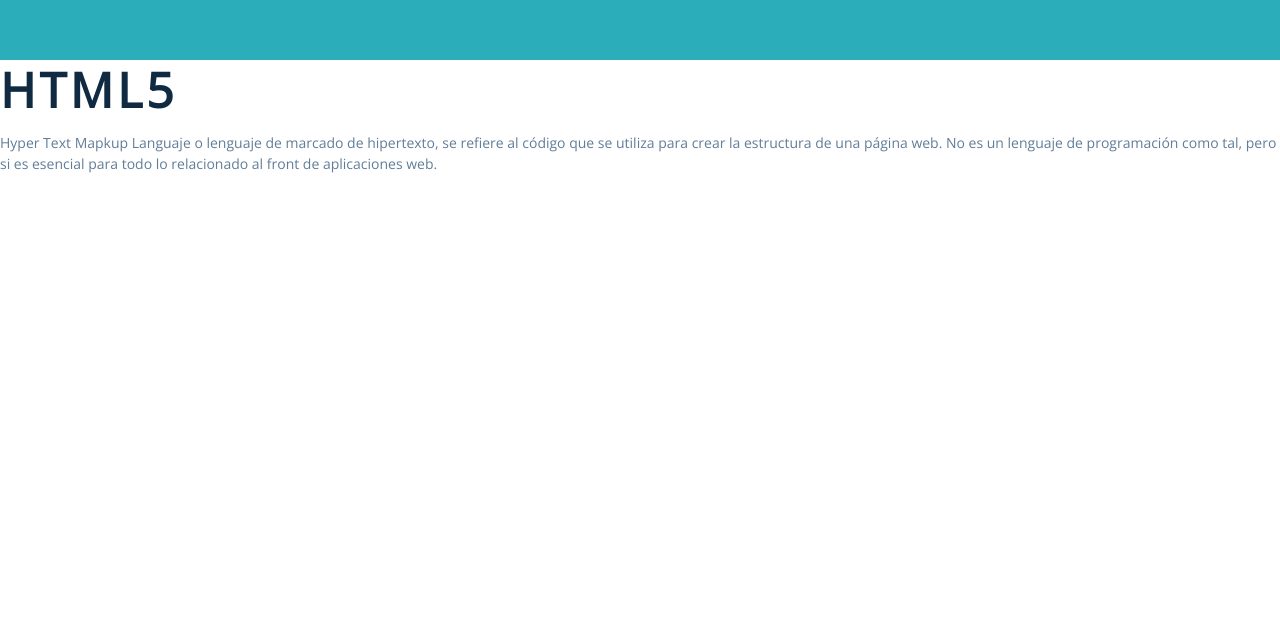
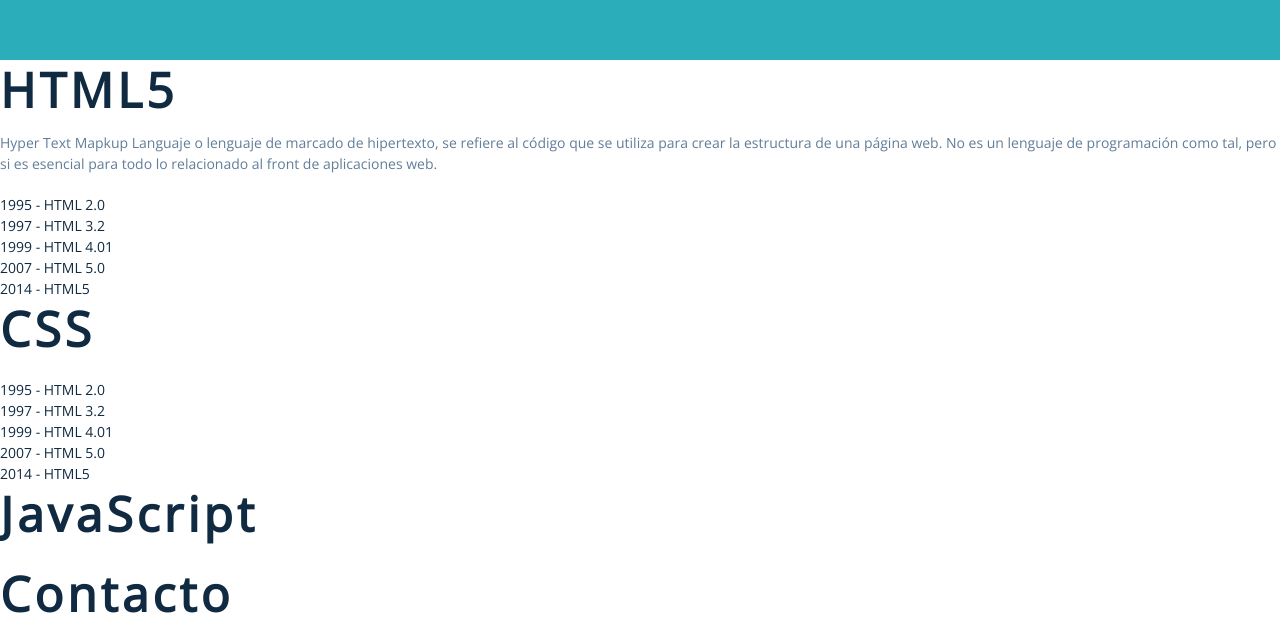
Before and after one commit to soyandreaco/basicBlog, a plain HTML site: page index.html in a window 1280 px wide. Shown: the part 828-1472 px from the top of the page. Before the commit the page ends 1043 px from the top, so only its background shows below. Drawn offline with nearby package versions, Linux system fonts and the light colour scheme.

Commit message:
Correction navbar error in index.html

```diff
--- a/index.html
+++ b/index.html
@@ -18,15 +18,17 @@
                 <div class="nav-links">
                     <a href="index.html" class="nav-link">Inicio</a>
                     <a href="#html" class="nav-link">HTML5</a>
-                    <a href="html/css.html" class="nav-link">CSS3</a>
-                    <a href="html/js.html" class="nav-link">JavaScript</a>
-                    <a href="html/contacto.html" class="nav-link">Contacto</a>
+                    <a href="#css" class="nav-link">CSS3</a>
+                    <a href="#js" class="nav-link">JavaScript</a>
+                    <a href="#contacto" class="nav-link">Contacto</a>
                 </div>
 
             </nav>
 
         </header>
         <main>
+
+            <!--Inicio-->
             <section>
                 <div class="inicio">
                     <h1>Datos Básicos</h1>
@@ -42,7 +44,7 @@
                                 <h3>Editor de código: <span>Neovim</span></h3>
                             </li>
                             <li>
-                                <h3>Github: <span>value</span></h3>
+                                <h3>Github: <span><a href="https://soyandreaco.github.io/basicBlog/" target="_blank">Blog Github</a></span></h3>
                             </li>
                         </ul>
 
@@ -50,6 +52,8 @@
                 </div>
             </section>
 
+
+            <!--HTML5-->
             <section id="html">
                 <div>
                     <h1>HTML5</h1>
@@ -59,18 +63,58 @@
                     </p>
                     <div class="html-ol">
                         <ol>
-                            <li></li>
+                            <li>1995 - HTML 2.0</li>
+                            <li>1997 - HTML 3.2</li>
+                            <li>1999 - HTML 4.01</li>
+                            <li>2007 - HTML 5.0</li>
+                            <li>2014 - HTML5</li>
                         </ol>
-
                     </div>
-
                 </div>
+            </section>
 
 
-            </section>
+           <!--CSS-->
+           <section id="css">
+                <div>
+                    <h1>CSS</h1>
+                    <p>
 
-            </html>
-            </html>
+                    </p>
+                    <div class="css-ol">
+                        <ol>
+                            <li>1995 - HTML 2.0</li>
+                            <li>1997 - HTML 3.2</li>
+                            <li>1999 - HTML 4.01</li>
+                            <li>2007 - HTML 5.0</li>
+                            <li>2014 - HTML5</li>
+                        </ol>
+                    </div>
+                </div>
+           </section>
+
+           <!--JavaScript-->
+           <section id="js">
+                <div>
+                    <h1>JavaScript</h1>
+                    <p>
+
+                    </p>
+                </div>
+           </section>
+
+
+           <!--Contacto-->
+           <section id="contacto">
+               <div>
+                   <h1>Contacto</h1>
+                   <p>
+
+                   </p>
+                                 </div>
+           </section>
+
+
         </main>
     </body>
 </html>
```
